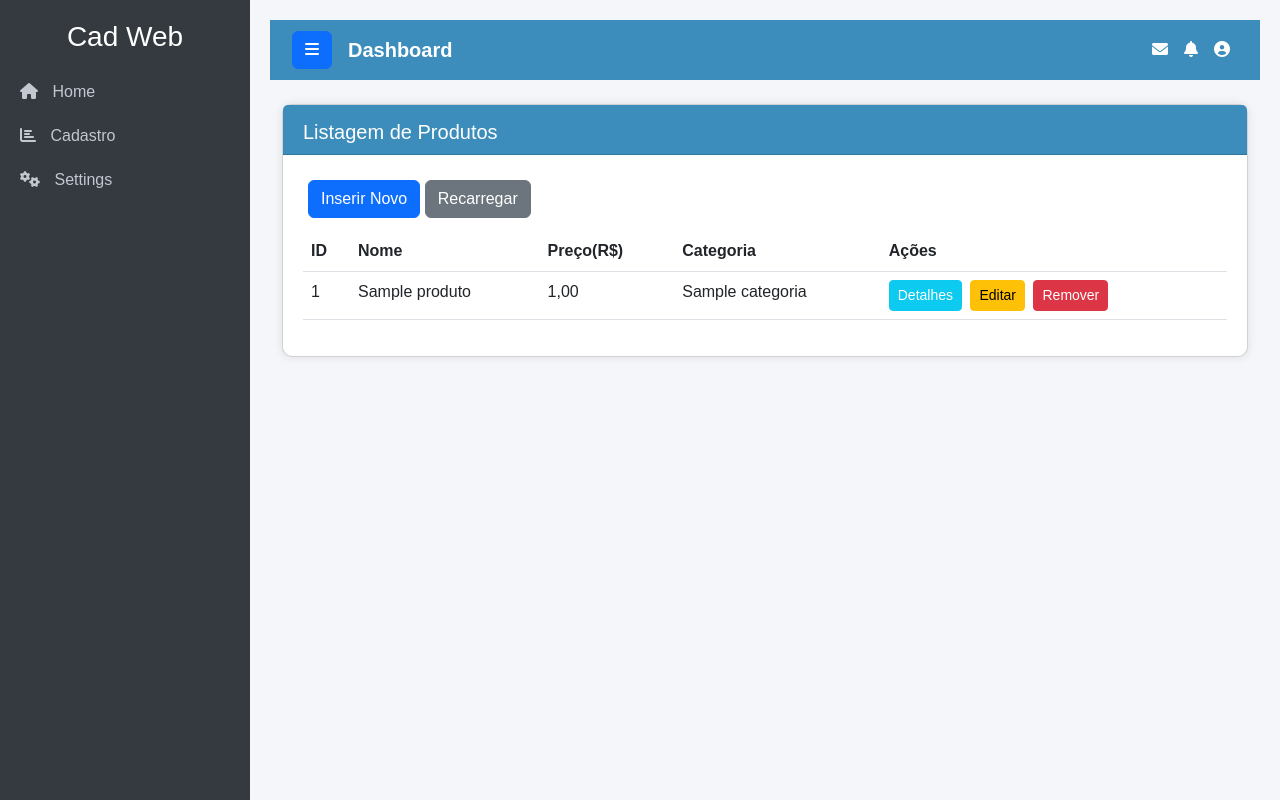
After one commit to alvaroeduard/cadweb, a Django app: page /produto in a window 1280 px wide. The commit adds this page. Run offline with Django 4.2, Linux system fonts and the light colour scheme; tables that the repository leaves empty hold one stand-in row (values such as "Sample post"); some libraries are stand-ins or nearby versions.

Commit message:
09/01/2025 10:15

```diff
--- a/home/models.py
+++ b/home/models.py
@@ -24,3 +24,12 @@ class Cliente(models.Model):
         if self.datanasc:
             return self.datanasc.strftime("%d/%m/%Y")
         return None
+
+class Produto(models.Model):
+    nome = models.CharField(max_length=100)
+    preco = models.DecimalField(max_digits=10, decimal_places=2, blank=False)
+    categoria = models.ForeignKey('Categoria', on_delete=models.CASCADE)
+    img_base64 = models.TextField(blank=True)
+
+    def __str__(self):
+        return self.nome
--- a/home/urls.py
+++ b/home/urls.py
@@ -12,5 +12,10 @@ urlpatterns = [
     path('form_cliente', views.form_cliente, name="form_cliente"),
     path('editar_cliente/<int:id>', views.editar_cliente, name="editar_cliente"),
     path('remover_cliente/<int:id>', views.remover_cliente, name='remover_cliente'),
+    path('produto', views.produto, name="produto"),
+    path('form_produto', views.form_produto, name="form_produto"),
+    path('editar_produto/<int:id>', views.editar_produto, name="editar_produto"),
+    path('remover_produto/<int:id>', views.remover_produto, name='remover_produto'),
+    path('detalhes_produto/<int:id>', views.detalhes_produto, name='detalhes_produto'),
 
 ]
--- a/home/views.py
+++ b/home/views.py
@@ -70,7 +70,7 @@ def remover_categoria(request, id):
     try:
         categoria = Categoria.objects.get(pk=id)
     except Categoria.DoesNotExist:
-        messages.error(request, "Esta categoria já foi removida ou não foi encontrada.")
+        messages.error(request, "Registro não encontrado.")
         return redirect('categoria')  # Redireciona para a listagem
 
     if request.method == 'POST':
@@ -86,7 +86,7 @@ def detalhes_categoria(request, id):
     try:
         categoria = Categoria.objects.get(pk=id)
     except Categoria.DoesNotExist:
-        messages.error(request, "Esta categoria já foi removida ou não foi encontrada.")
+        messages.error(request, "Registro não encontrado.")
         return redirect('categoria')  # Redireciona para a listagem
     return render(request, 'categoria/detalhes.html', {'categoria': categoria})
 
@@ -133,7 +133,7 @@ def remover_cliente(request, id):
     try:
         cliente = Cliente.objects.get(pk=id)
     except Cliente.DoesNotExist:
-        messages.error(request, "Este cliente já foi removido ou não foi encontrado.")
+        messages.error(request, 'Registro não encontrado')
         return redirect('clientes')  # Redireciona para a listagem
 
     if request.method == 'POST':
@@ -143,3 +143,65 @@ def remover_cliente(request, id):
 
     # Se for um GET, renderiza a página de confirmação
     return render(request, 'clientes/confirmar_exclusao.html', {'cliente': cliente})
+
+def produto(request):
+    contexto = {
+        'lista': Produto.objects.all().order_by('id'),
+    }
+    return render(request, 'produto/lista.html',contexto)
+
+def form_produto(request):
+    if request.method == 'POST':
+       form = ProdutoForm(request.POST) # instancia o modelo com os dados do form
+       if form.is_valid():# faz a validação do formulário
+            form.save() # salva a instancia do modelo no banco de dados
+            messages.success(request, "Produto adicionado com sucesso!")
+            return redirect('produto') # redireciona para a listagem
+    else:# método é get, novo registro
+        form = ProdutoForm() # formulário vazio
+    contexto = {
+        'form':form,
+    }
+    return render(request, 'produto/form.html', contexto)
+
+def editar_produto(request, id):
+    try:
+        produto = Produto.objects.get(pk=id)
+    except Produto.DoesNotExist:
+        # Caso o registro não seja encontrado, exibe a mensagem de erro
+        messages.error(request, 'Registro não encontrado')
+        return redirect('produto')  # Redireciona para a listagem
+
+    if request.method == 'POST':
+        form = ProdutoForm(request.POST, instance=produto)
+        if form.is_valid():
+            form.save()
+            messages.success(request, 'Operação realizada com Sucesso')
+            return redirect('produto')
+    else:
+        form = ProdutoForm(instance=produto)
+
+    return render(request, 'produto/form.html', {'form': form})
+
+def remover_produto(request, id):
+    try:
+        produto = Produto.objects.get(pk=id)
+    except Produto.DoesNotExist:
+        messages.error(request, 'Registro não encontrado')
+        return redirect('produto')  # Redireciona para a listagem
+
+    if request.method == 'POST':
+        produto.delete()
+        messages.success(request, 'Operação realizada com Sucesso')
+        return redirect('produto')  # Redireciona para a listagem
+
+    # Se for um GET, renderiza a página de confirmação
+    return render(request, 'produto/confirmar_exclusao.html', {'produto': produto})
+
+def detalhes_produto(request, id):
+    try:
+        produto = Produto.objects.get(pk=id)
+    except Produto.DoesNotExist:
+        messages.error(request, "Registro não encontrado.")
+        return redirect('produto')  # Redireciona para a listagem
+    return render(request, 'produto/detalhes.html', {'produto': produto})
--- a/templates/menu.html
+++ b/templates/menu.html
@@ -10,7 +10,7 @@
             </li>
 
             <li class="nav-item">
-                <a href="#" class="nav-link">Produtos</a>
+                <a href="{% url 'produto' %}" class="nav-link">Produtos</a>
             </li>
             <li class="nav-item">
                 <a href="{% url 'clientes' %}" class="nav-link">Clientes</a>
--- /dev/null
+++ b/templates/produto/lista.html
@@ -0,0 +1,41 @@
+{% extends "base.html" %}
+
+{% block titulo_conteudo %} Listagem de Produtos {% endblock titulo_conteudo %}
+
+{% block conteudo %}
+
+<div class="barrabotoes">
+<button class="btn btn-primary" onclick="location.href='{% url 'form_produto' %}'">Inserir Novo</button>
+<button class="btn btn-secondary" onclick="window.location.reload();">Recarregar</button>
+
+</div>
+
+<table class="table table-hover">
+    <thead>
+      <tr>
+        <th>ID</th>
+        <th>Nome</th>
+        <th>Preço(R$)</th>
+        <th>Categoria</th>
+         <th>Ações</th>
+      </tr>
+    </thead>
+    <tbody>
+    {% for produto in lista %}
+      <tr>
+        <td>{{ produto.id }}</td>
+        <td>{{ produto.nome }}</td>
+        <td>{{ produto.preco}}</td>
+        <td>{{ produto.categoria }}</td>
+        <td>
+          <button class="btn btn-info text-white btn-sm me-1" onclick="location.href='{% url "detalhes_produto" produto.id %}'">Detalhes</button>
+          <button class="btn btn-warning btn-sm me-1" onclick="location.href='{% url "editar_produto" produto.id %}'">Editar</button>
+          <button class="btn btn-danger btn-sm" onclick="location.href='{% url "remover_produto" produto.id %}'">Remover</button>
+        </td>
+      </tr>
+      {% endfor %}
+    </tbody>
+  </table>
+
+
+{% endblock conteudo %}
```
Also changed, not shown: home/forms.py (+40 -0 lines), templates/produto/confirmar_exclusao.html (added, +13 -0 lines), templates/produto/detalhes.html (added, +23 -0 lines), templates/produto/form.html (added, +82 -0 lines), home/migrations/0003_produto.py (added).
